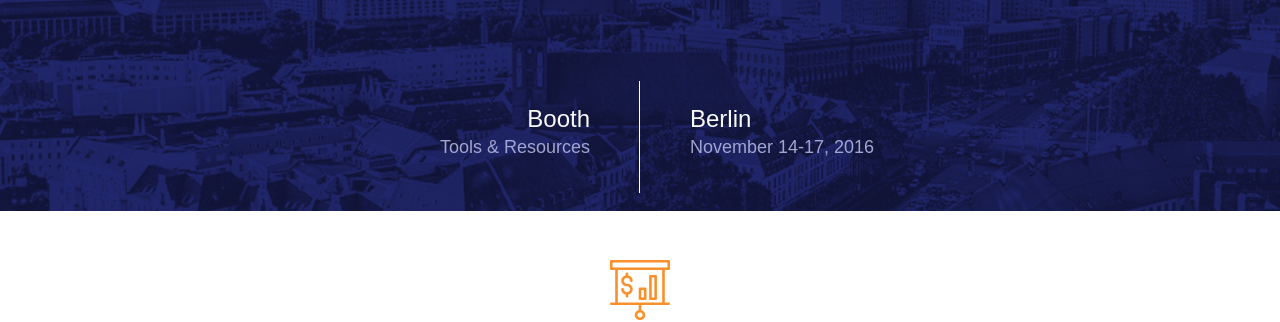
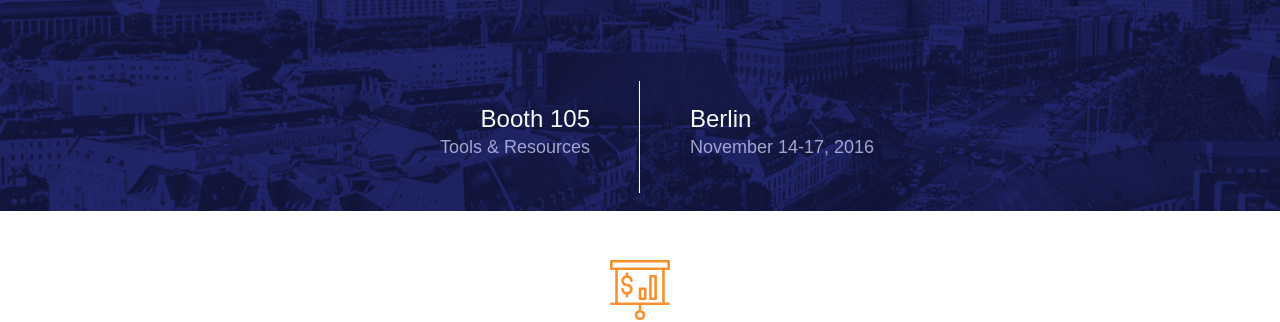
Before and after one commit to lanamark-dev/lanamark.github.io, a Jekyll site: the page built from netapp/insight-berlin-2016.html, in a window 1280 px wide and 900 px high. Shown: the part 385-707 px from the top of the window. Built offline with Jekyll 4.4.1, drawn with Linux system fonts in a browser that asks for light colours; nearby versions of some CDN libraries.

Commit message:
Add booth number

```diff
--- a/_includes/header.html
+++ b/_includes/header.html
@@ -63,7 +63,7 @@
       {% if page.path == "netapp/insight-berlin-2016.html" %}
         <div class="actions netapp">
           <div class="left">
-            <h3>Booth
+            <h3>Booth 105
               <small>Tools & Resources</small>
             </h3>
           </div>
```
